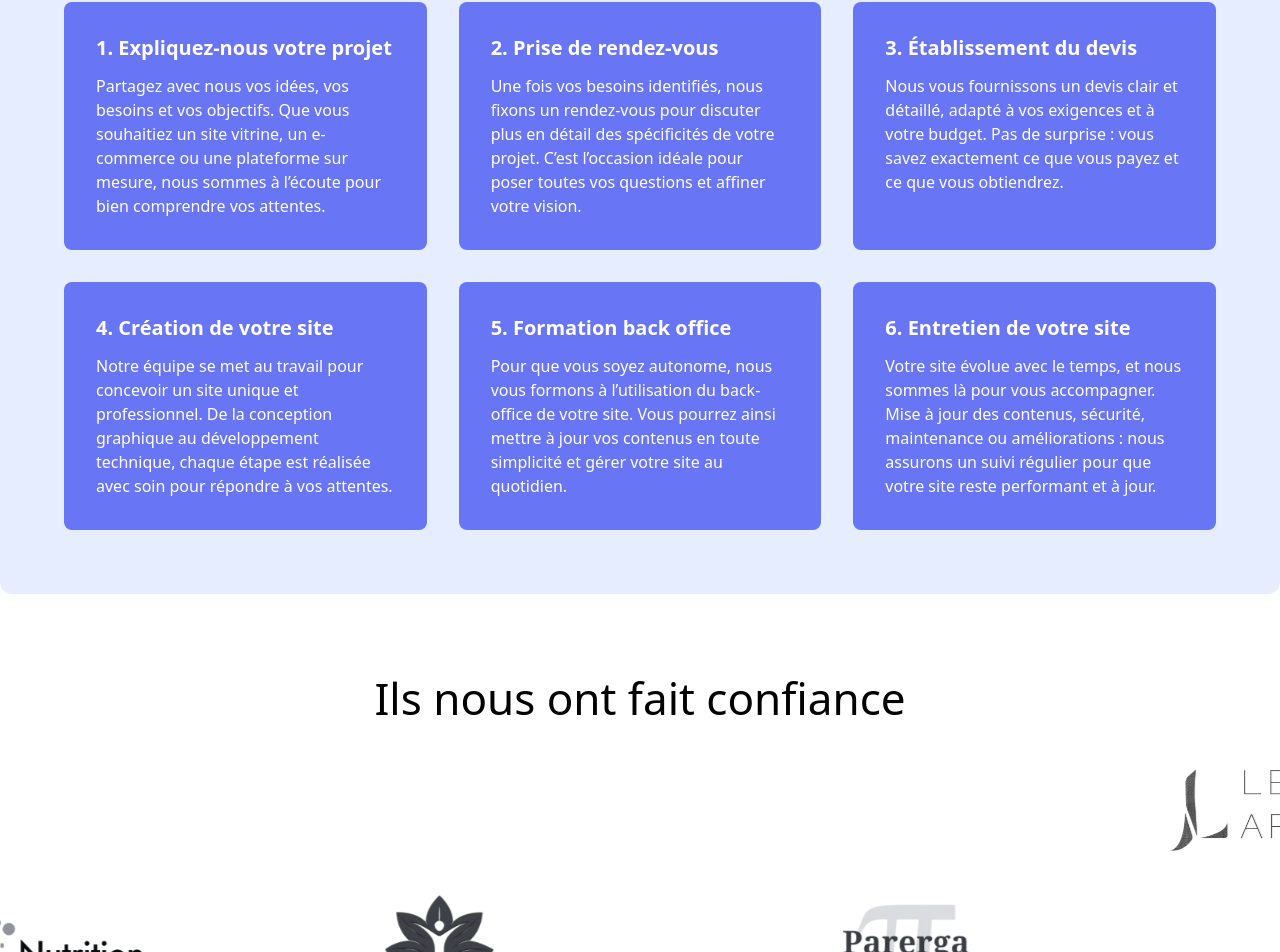
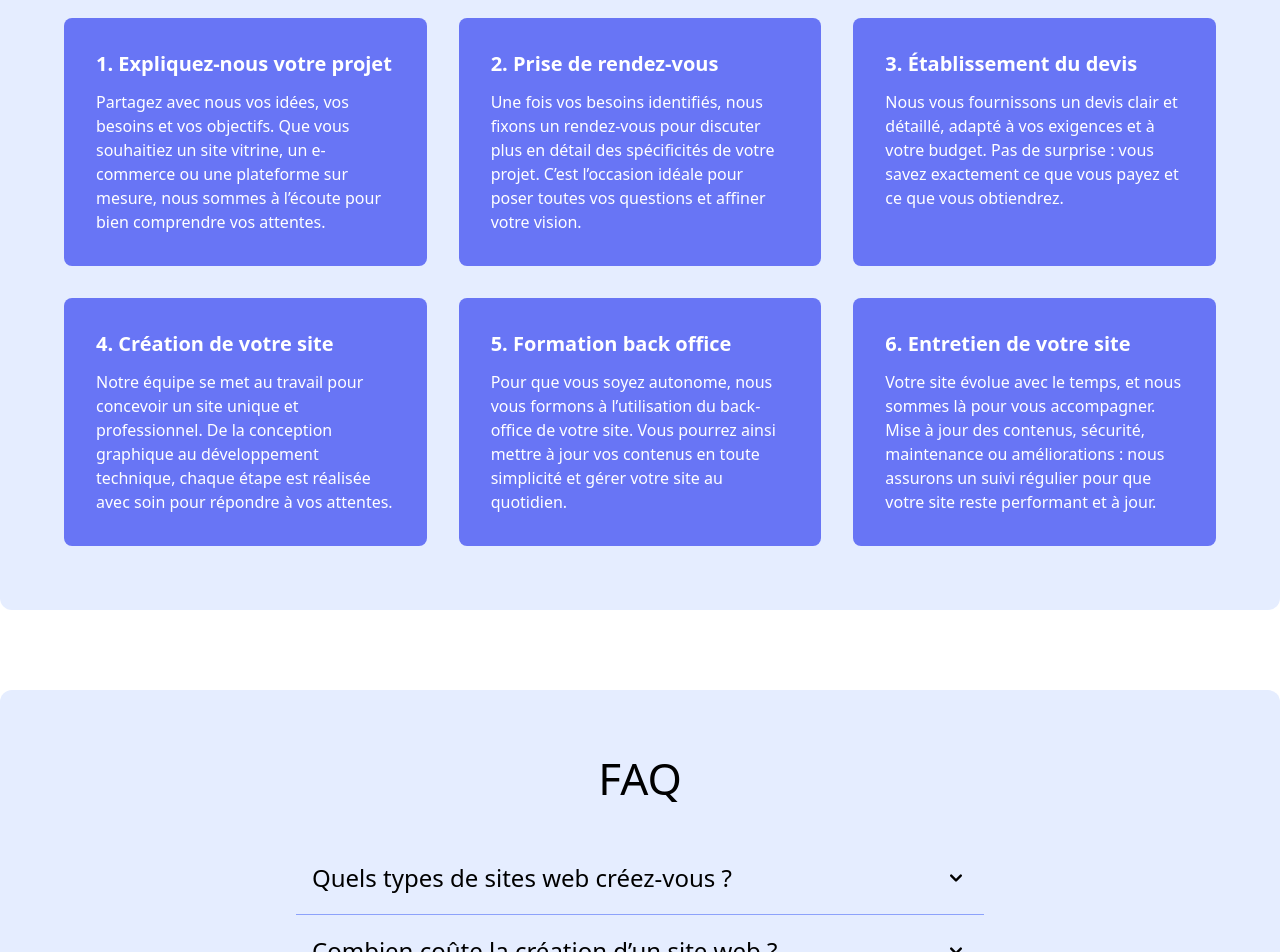
Before and after one commit to alexandredalmar/site-principale, a Next.js app: page / in a window 1280 px wide. Shown: the part 2892-3844 px from the top of the page. Built offline with nearby package versions, Linux system fonts and the light colour scheme.

Commit message:
ajout de la section FAQ

```diff
--- /dev/null
+++ b/components/Sections/SectionsHome/SectionFaq/SectionFaq.js
@@ -0,0 +1,90 @@
+import React, { useState } from "react";
+
+const SectionFaq = () => {
+  const [openItem, setOpenItem] = useState(null);
+
+  const toggleAccordion = (index) => {
+    setOpenItem(openItem === index ? null : index);
+  };
+
+  const faqItems = [
+    {
+      id: 1,
+      question: "Quels types de sites web créez-vous ?",
+      answer:
+        "Nous créons tous types de sites web : vitrines, e-commerce, blogs, portfolios, sites institutionnels, ou encore applications web sur mesure. Chaque projet est personnalisé pour répondre à vos besoins et refléter votre identité, avec un design moderne et une optimisation multi-supports.",
+    },
+    {
+      id: 2,
+      question: "Combien coûte la création d’un site web ?",
+      answer:
+        "Le coût d’un site web varie en fonction de vos besoins spécifiques : type de site, fonctionnalités souhaitées, design personnalisé, et contenu. Chaque projet étant unique, nous vous proposons un devis adapté après avoir analysé vos attentes.",
+    },
+    {
+      id: 3,
+      question: "Est-ce que vous pouvez gérer mon site déjà en ligne ?",
+      answer:
+        "Oui, nous pouvons prendre en charge la gestion et la maintenance de votre site existant pour assurer son bon fonctionnement et le faire évoluer selon vos besoins.",
+    },
+    {
+      id: 4,
+      question:
+        "Que se passe-t-il si j'ai besoin de modifications après le lancement ?",
+      answer:
+        "Nous restons disponibles après le lancement et proposons plusieurs services adaptés pour répondre à vos besoins de modifications ou d’évolutions.",
+    },
+  ];
+
+  return (
+    <div>
+      <section className='relative z-20 overflow-hidden rounded-xl bg-indigo-100 px-16 py-16'>
+        <h3 className='text-center'>FAQ</h3>
+        <div className='mx-auto max-w-screen-md p-10 dark:bg-gray-800'>
+          {faqItems.map((item) => (
+            <div
+              key={item.id}
+              className='border-b border-indigo-400 dark:border-gray-700'
+            >
+              <button
+                type='button'
+                className={`flex w-full items-center justify-between px-4 py-5 text-left text-2xl font-medium ${
+                  openItem === item.id
+                    ? "rounded-xl bg-white text-gray-900 dark:bg-gray-900 dark:text-white"
+                    : "text-gray-500 dark:text-gray-400"
+                }`}
+                onClick={() => toggleAccordion(item.id)}
+              >
+                <span>{item.question}</span>
+                <svg
+                  className={`h-6 w-6 shrink-0 transition-transform duration-300 ${
+                    openItem === item.id ? "rotate-180" : ""
+                  }`}
+                  fill='currentColor'
+                  viewBox='0 0 20 20'
+                  xmlns='http://www.w3.org/2000/svg'
+                >
+                  <path
+                    fillRule='evenodd'
+                    d='M5.293 7.293a1 1 0 011.414 0L10 10.586l3.293-3.293a1 1 0 111.414 1.414l-4 4a1 1 0 01-1.414 0l-4-4a1 1 0 010-1.414z'
+                    clipRule='evenodd'
+                  ></path>
+                </svg>
+              </button>
+              <div
+                className={`overflow-hidden transition-all duration-500 ${
+                  openItem === item.id ? "max-h-40 ease-in" : "max-h-0 ease-out"
+                }`}
+              >
+                <div className='px-4 py-5 text-gray-700 dark:text-gray-400'>
+                  {item.answer}
+                </div>
+              </div>
+            </div>
+          ))}
+        </div>
+      </section>
+    </div>
+  );
+};
+
+export default SectionFaq;
--- a/components/Sections/SectionsHome/SectionStepCreation/SectionStepCreation.js
+++ b/components/Sections/SectionsHome/SectionStepCreation/SectionStepCreation.js
@@ -1,84 +1,72 @@
-import { ArrowDown } from "lucide-react";
 import React from "react";
-import Button from "@/components/ui/button/Button";
-import Image from "next/image";
+
+const StepCard = ({ number, title, description }) => (
+  <div className='md:w-[calc(33.333% - 32px)] w-full rounded-lg bg-indigo-500 p-8'>
+    <h4 className='mb-3 text-xl font-bold text-white'>
+      {number}. {title}
+    </h4>
+    <p className='text-white'>{description}</p>
+  </div>
+);
 
 const SectionStepCreation = () => {
+  const steps = [
+    {
+      number: 1,
+      title: "Expliquez-nous votre projet",
+      description:
+        "Partagez avec nous vos idées, vos besoins et vos objectifs. Que vous souhaitiez un site vitrine, un e-commerce ou une plateforme sur mesure, nous sommes à l’écoute pour bien comprendre vos attentes.",
+    },
+    {
+      number: 2,
+      title: "Prise de rendez-vous",
+      description:
+        "Une fois vos besoins identifiés, nous fixons un rendez-vous pour discuter plus en détail des spécificités de votre projet. C’est l’occasion idéale pour poser toutes vos questions et affiner votre vision.",
+    },
+    {
+      number: 3,
+      title: "Établissement du devis",
+      description:
+        "Nous vous fournissons un devis clair et détaillé, adapté à vos exigences et à votre budget. Pas de surprise : vous savez exactement ce que vous payez et ce que vous obtiendrez.",
+    },
+    {
+      number: 4,
+      title: "Création de votre site",
+      description:
+        "Notre équipe se met au travail pour concevoir un site unique et professionnel. De la conception graphique au développement technique, chaque étape est réalisée avec soin pour répondre à vos attentes.",
+    },
+    {
+      number: 5,
+      title: "Formation back office",
+      description:
+        "Pour que vous soyez autonome, nous vous formons à l’utilisation du back-office de votre site. Vous pourrez ainsi mettre à jour vos contenus en toute simplicité et gérer votre site au quotidien.",
+    },
+    {
+      number: 6,
+      title: "Entretien de votre site",
+      description:
+        "Votre site évolue avec le temps, et nous sommes là pour vous accompagner. Mise à jour des contenus, sécurité, maintenance ou améliorations : nous assurons un suivi régulier pour que votre site reste performant et à jour.",
+    },
+  ];
+
   return (
     <div>
       <section className='relative z-20 overflow-hidden rounded-xl bg-indigo-100 px-16 py-16'>
-        <div className='mb-8 text-center'>
+        <div className='mb-10 text-center'>
           <h3 className='text-5xl'>
             Comment ça marche ? Les étapes de votre site web
           </h3>
         </div>
 
-        <div className='flex flex-wrap gap-[32px]'>
-          <div className='w-[calc((100%-2*32px)/3)] rounded-lg bg-indigo-500 p-8'>
-            <h4 className='mb-3 text-xl font-bold text-white'>
-              1. Expliquez-nous votre projet
-            </h4>
-            <p className='text-white'>
-              Partagez avec nous vos idées, vos besoins et vos objectifs. Que
-              vous souhaitiez un site vitrine, un e-commerce ou une plateforme
-              sur mesure, nous sommes à l’écoute pour bien comprendre vos
-              attentes.
-            </p>
-          </div>
-          <div className='w-[calc((100%-2*32px)/3)] rounded-lg bg-indigo-500 p-8'>
-            <h4 className='mb-3 text-xl font-bold text-white'>
-              2. Prise de rendez-vous
-            </h4>
-            <p className='text-white'>
-              Une fois vos besoins identifiés, nous fixons un rendez-vous pour
-              discuter plus en détail des spécificités de votre projet. C’est
-              l’occasion idéale pour poser toutes vos questions et affiner votre
-              vision.
-            </p>
-          </div>
-          <div className='w-[calc((100%-2*32px)/3)] rounded-lg bg-indigo-500 p-8'>
-            <h4 className='mb-3 text-xl font-bold text-white'>
-              3. Établissement du devis
-            </h4>
-            <p className='text-white'>
-              Nous vous fournissons un devis clair et détaillé, adapté à vos
-              exigences et à votre budget. Pas de surprise : vous savez
-              exactement ce que vous payez et ce que vous obtiendrez.
-            </p>
-          </div>
-          <div className='w-[calc((100%-2*32px)/3)] rounded-lg bg-indigo-500 p-8'>
-            <h4 className='mb-3 text-xl font-bold text-white'>
-              4. Création de votre site
-            </h4>
-            <p className='text-white'>
-              Notre équipe se met au travail pour concevoir un site unique et
-              professionnel. De la conception graphique au développement
-              technique, chaque étape est réalisée avec soin pour répondre à vos
-              attentes.
-            </p>
-          </div>
-          <div className='w-[calc((100%-2*32px)/3)] rounded-lg bg-indigo-500 p-8'>
-            <h4 className='mb-3 text-xl font-bold text-white'>
-              5. Formation back office
-            </h4>
-            <p className='text-white'>
-              Pour que vous soyez autonome, nous vous formons à l’utilisation du
-              back-office de votre site. Vous pourrez ainsi mettre à jour vos
-              contenus en toute simplicité et gérer votre site au quotidien.
-            </p>
-          </div>
-
-          <div className='w-[calc((100%-2*32px)/3)] rounded-lg bg-indigo-500 p-8'>
-            <h4 className='mb-3 text-xl font-bold text-white'>
-              6. Entretien de votre site
-            </h4>
-            <p className='text-white'>
-              Votre site évolue avec le temps, et nous sommes là pour vous
-              accompagner. Mise à jour des contenus, sécurité, maintenance ou
-              améliorations : nous assurons un suivi régulier pour que votre
-              site reste performant et à jour.
-            </p>
-          </div>
+        <div className='grid grid-cols-1 gap-8 sm:grid-cols-2 md:grid-cols-3'>
+          {steps.map((step) => (
+            <StepCard
+              key={step.number}
+              number={step.number}
+              title={step.title}
+              description={step.description}
+            />
+          ))}
         </div>
       </section>
     </div>
--- a/components/Sections/SectionsHome/SectionsHomeGrid/SectionHomeGrid.js
+++ b/components/Sections/SectionsHome/SectionsHomeGrid/SectionHomeGrid.js
@@ -45,7 +45,7 @@ const SectionHomeGrid = () => {
   return (
     <>
       <div className='rounded-xl bg-indigo-100 px-5 py-16'>
-        <h2 className='text-black-500 mb-8 w-full text-center text-5xl sm:text-6xl'>
+        <h2 className='text-black-500 mb-10 w-full text-center text-5xl sm:text-6xl'>
           Inspirez-vous de nos créations
         </h2>
         <Grid>
--- a/views/home.js
+++ b/views/home.js
@@ -6,6 +6,8 @@ import NeonCursorDisplay from "@/components/NeonCursorDisplay";
 import SectionBannerText from "@/components/Sections/SectionsHome/SectionsHomeBanner/SectionHomeBannerText/SectionBannerText.js";
 import SectionHomeContact from "@/components/Sections/SectionsHome/SectionHomeContact/SectionHomeContact.js";
 import SectionStepCreation from "@/components/Sections/SectionsHome/SectionStepCreation/SectionStepCreation.js";
+import SectionFaq from "@/components/Sections/SectionsHome/SectionFaq/SectionFaq.js";
+
 import React from "react";
 import { motion } from "framer-motion";
 import SectionHomeTrustPartners from "@/components/Sections/SectionsHome/SectionHomeTrustPartners/SectionHomeTrustPartners";
@@ -28,6 +30,7 @@ const HomePage = () => {
       <SectionHomeGrid />
       <SectionHomeContact />
       <SectionStepCreation />
+      <SectionFaq />
       <SectionHomeTrustPartners />
     </motion.div>
   );
```
